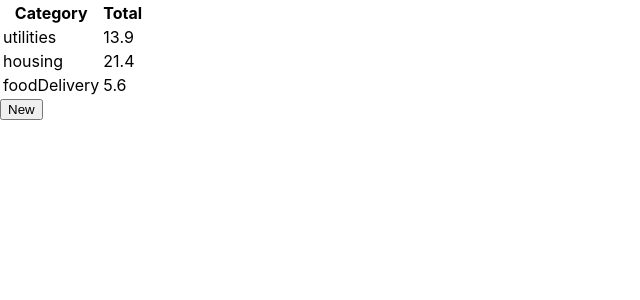
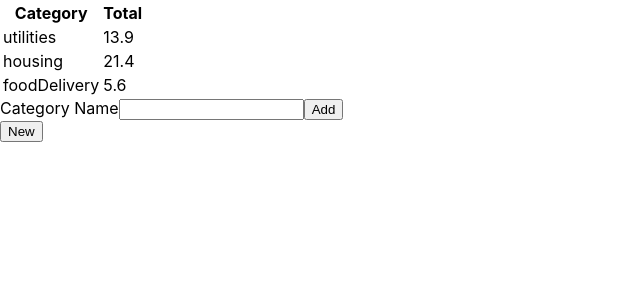
Before and after one commit to sturmer/capital, a React (Create React App) app: page / in a window 1280 px wide. Both pictures are taken after a click on the button "New". Shown: the top 300 px of the page, without its empty margins (0-640 px from the left). Built offline with nearby package versions, Linux system fonts and the light colour scheme.

Commit message:
Add items to the list of categories

```diff
--- a/src/App.js
+++ b/src/App.js
@@ -1,29 +1,67 @@
-import React from "react";
+import React, { useState } from "react";
 import "./App.css";
 
-const costs = [
+const initialCategories = [
   { name: "utilities", cost: 13.9 },
   { name: "housing", cost: 21.4 },
   { name: "foodDelivery", cost: 5.6 }
 ];
 
-function createCategory() {
-  // TODO Dialog with name; then add row to table CategoryPanel
+function NewCategoryForm(props) {
+  const [categoryName, setCategoryName] = useState("");
+
+  const handleCategoryChange = event => {
+    setCategoryName(event.target.value);
+  };
+
+  const handleCategorySubmit = event => {
+    // Hide form
+    props.handleVisibility(false);
+
+    // add row with category
+    addCategory(categoryName);
+
+    event.preventDefault(); // crucial, or the whole page would be reloaded
+  };
+
+  const addCategory = _event => {
+    props.handleCategories([
+      ...props.currentCategories,
+      {name: categoryName, value: null}
+    ]);
+  };
+
+  return (
+    <form onSubmit={handleCategorySubmit}>
+      <label htmlFor="categoryName">Category Name</label>
+      <input
+        type="text"
+        name="categoryName"
+        value={categoryName}
+        onChange={handleCategoryChange}
+      ></input>
+      <button>Add</button>
+    </form>
+  );
 }
 
 function App() {
   // TODO get categories from DB table
+
+  const [showForm, setShowForm] = useState(false);
+  const [categories, setCategories] = useState(initialCategories);
+
   return (
     <>
-      <CategoryPanel />
-      <button onClick={createCategory}>New</button>
+      <CategoryPanel categories={categories}/>
+      { showForm && <NewCategoryForm handleVisibility={setShowForm} handleCategories={setCategories} currentCategories={categories}/> }
+      <button onClick={() => setShowForm(!showForm)}>New</button>
     </>
   );
 }
 
-function CategoryPanel() {
+function CategoryPanel(props) {
   return (
-    <div className="ExpenseCategory">
     <table>
       <thead>
         <tr>
@@ -32,12 +70,11 @@ function CategoryPanel() {
         </tr>
       </thead>
       <tbody>
-          {costs.map(c => (
-            <Category name={c.name} totalCost={c.cost} />
+        {props.categories.map(c => (
+          <Category key={c.name} name={c.name} totalCost={c.cost ?? " - "} />
         ))}
       </tbody>
     </table>
-    </div>
   );
 }
 
```
Lines whose indentation alone changed are shown as unchanged.
